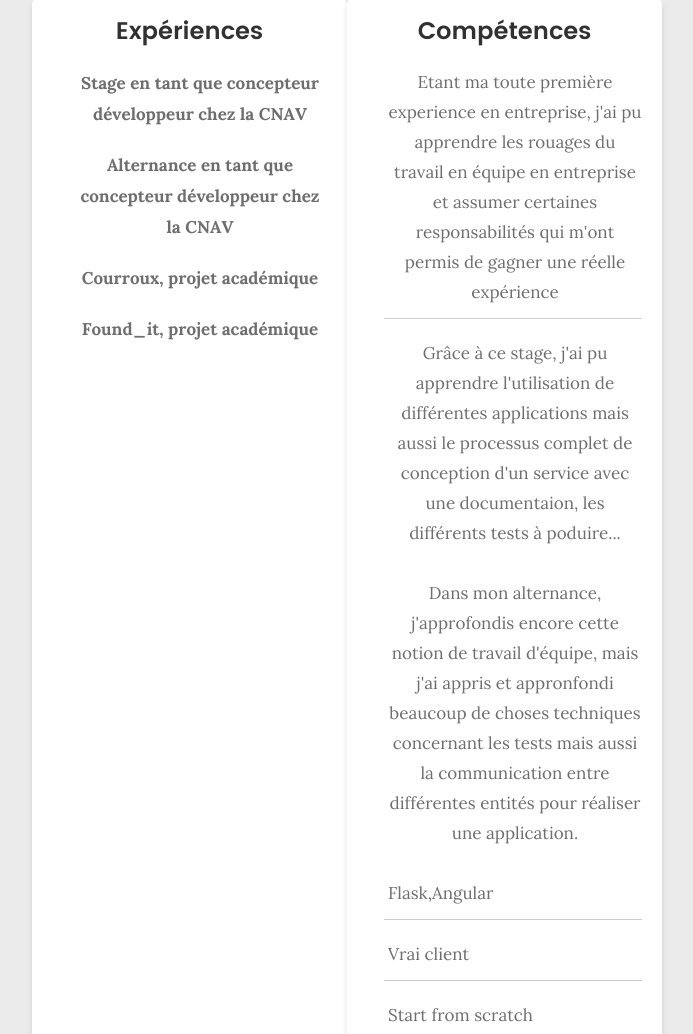
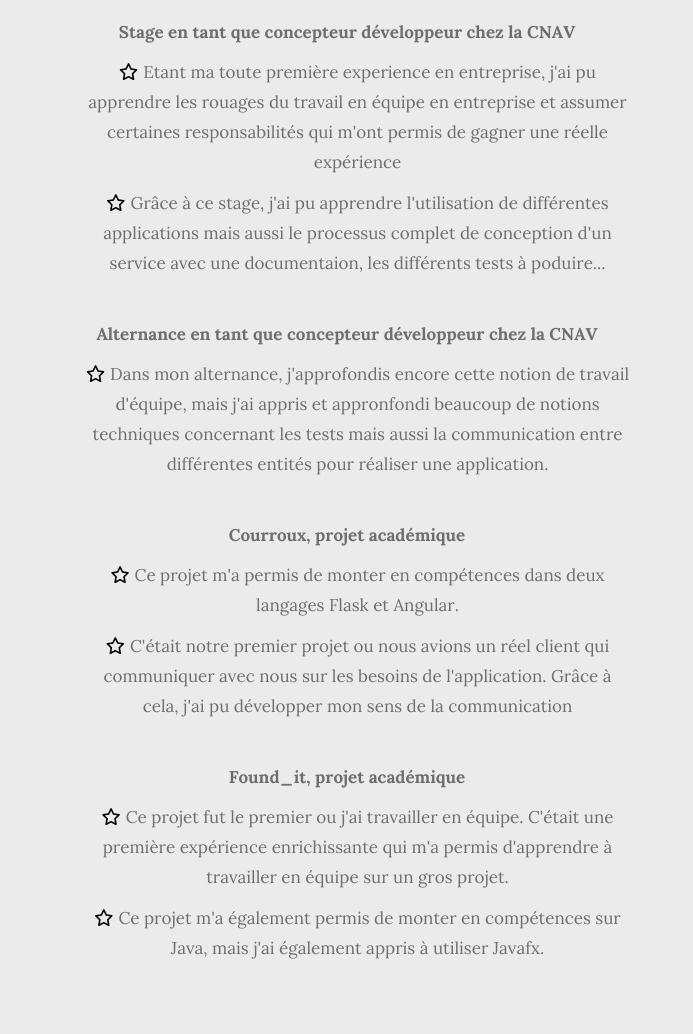
Before and after one commit to WeedForSpeedcs/ObrunJonas, a plain HTML site: page index.html in a window 1280 px wide. Shown: the part 4583-5617 px from the top of the page, without its empty margins (293-986 px from the left). Drawn offline with Linux system fonts and the light colour scheme; files whose address does not match are found by name.

Commit message:
Blocs compétences terminé

```diff
--- a/css/base.css
+++ b/css/base.css
@@ -308,40 +308,59 @@ button {
 }
 
 
+.experiences {
+    border-right: 2px solid #ccc;
+    padding-right: 20px; /* Pour éviter que le texte ne touche la bordure */
+}
+
+/* CSS existant */
 .container {
     width: 90%;
     margin: 20px auto;
     display: flex;
     justify-content: space-between;
 }
-    .experiences, .competences {
-        flex-basis: 50%;
-        background-color: #fff;
-        padding: 20px;
-        border-radius: 8px;
-        box-shadow: 0 4px 6px rgba(0,0,0,0.1);
+/* Ajout du style pour chaque expérience */
+.experience {
+    width: 90%;
+    margin: 20px auto;
 }
-    .experiences h2, .competences h2 {
+
+.experience h2 {
     font-size: 24px;
     margin-top: 0;
 }
-    .experiences ul, .competences ul {
+
+.experience-item {
+    margin-bottom: 40px;
+}
+
+.experience-item strong {
+    display: block;
+    font-weight: bold;
+    margin-bottom: 10px;
+}
+
+.experience-item ul {
     padding: 0;
     list-style-type: none;
 }
-    .experiences li, .competences li {
-        margin-bottom: 20px;
+
+.experience-item ul li {
+    margin-bottom: 10px;
 }
-    .competences li {
-        display: flex;
-        justify-content: space-between;
-        border-bottom: 1px solid #ccc;
-        padding-bottom: 10px;
+
+.experience-item ul li:last-child {
+    margin-bottom: 0;
 }
-    .competences li:last-child {
-        border-bottom: none;
-        padding-bottom: 0;
+
+.experience ul li::before {
+    content: "\f005"; /* Code de l'icône FontAwesome */
+    font-family: "Font Awesome 5 Free"; /* Nom de la police */
+    margin-right: 5px;
+    color: #000000; /* Couleur de l'icône */
 }
+
 
 
 
--- a/index.html
+++ b/index.html
@@ -17,9 +17,11 @@
 
  	<!-- CSS
    ================================================== -->
+   <link rel="stylesheet" href="https://cdnjs.cloudflare.com/ajax/libs/font-awesome/6.0.0-beta3/css/all.min.css">
    <link rel="stylesheet" href="css/base.css">
    <link rel="stylesheet" href="css/main.css">
    <link rel="stylesheet" href="css/vendor.css">
+
 
    <!-- script
    ================================================== -->
@@ -469,55 +471,37 @@
 		</div>
 
 		<div class="container">
-			<div class="experiences">
-				<h2>Expériences</h2>
+			<div class="experience">
+				<div class="experience-item">
+					<strong>Stage en tant que concepteur développeur chez la CNAV</strong>
 					<ul>
-					<li>
-						<strong>Stage en tant que concepteur développeur chez la CNAV</strong>
-					</li>
-					<li>
-						<strong>Alternance en tant que concepteur développeur chez la CNAV</strong>
-					</li>
-					<li>
-						<strong>Courroux, projet académique</strong>
-					</li>
-					<li>
-						<strong>Found_it, projet académique</strong>
-					</li>
+						<li>Etant ma toute première experience en entreprise, j'ai pu apprendre les rouages du travail en équipe en entreprise et assumer certaines responsabilités qui m'ont permis de gagner une réelle expérience</li>
+						<li>Grâce à ce stage, j'ai pu apprendre l'utilisation de différentes applications mais aussi le processus complet de conception d'un service avec une documentaion, les différents tests à poduire...</li>
 					</ul>
 				</div>
-
-			<div class="competences">
-				<h2>Compétences</h2>
+				<div class="experience-item">
+					<strong>Alternance en tant que concepteur développeur chez la CNAV</strong>
 					<ul>
-					<li>Etant ma toute première experience en entreprise, j'ai pu apprendre les rouages du travail
-						en équipe en entreprise et assumer certaines responsabilités qui m'ont permis de gagner une réelle
-						expérience
-					</li>
-					<li>Grâce à ce stage, j'ai pu apprendre l'utilisation de différentes applications mais aussi
-						le processus complet de conception d'un service avec une documentaion, les différents tests à poduire...
-					</li>
+						<li>Dans mon alternance, j'approfondis encore cette notion de travail d'équipe, mais j'ai appris et appronfondi beaucoup de notions techniques concernant les tests mais aussi la communication entre différentes entités pour réaliser une application.</li>
 					</ul>
-
+				</div>
+				<div class="experience-item">
+					<strong>Courroux, projet académique</strong>
 					<ul>
-					<li>Dans mon alternance, j'approfondis encore cette notion de travail d'équipe, mais j'ai appris et
-						appronfondi beaucoup de choses techniques concernant les tests mais aussi
-						 la communication entre différentes entités pour réaliser une application.
-					</li>
+						<li>Ce projet m'a permis de monter en compétences dans deux langages Flask et Angular.</li>
+						<li>C'était notre premier projet ou nous avions un réel client qui communiquer avec nous sur les besoins de l'application. Grâce à cela, j'ai pu développer mon sens de la communication</li>
 					</ul>
-
+				</div>
+				<div class="experience-item">
+					<strong>Found_it, projet académique</strong>
 					<ul>
-					<li>Flask,Angular</li>
-					<li>Vrai client</li>
-					<li>Start from scratch</li>
-				</ul>
-
-				<ul>
-					<li>Premier projet en équipe</li>
-					<li>Java, javafx</li>
+						<li>Ce projet fut le premier ou j'ai travailler en équipe. C'était une première expérience enrichissante qui m'a permis d'apprendre à travailler en équipe sur un gros projet.</li>
+						<li>Ce projet m'a également permis de monter en compétences sur Java, mais j'ai également appris à utiliser Javafx.</li>
 					</ul>
 				</div>
 			</div>
+		</div>
+
 
 	</div><!-- /section-intro-->
 
```
Lines whose indentation alone changed are shown as unchanged.
